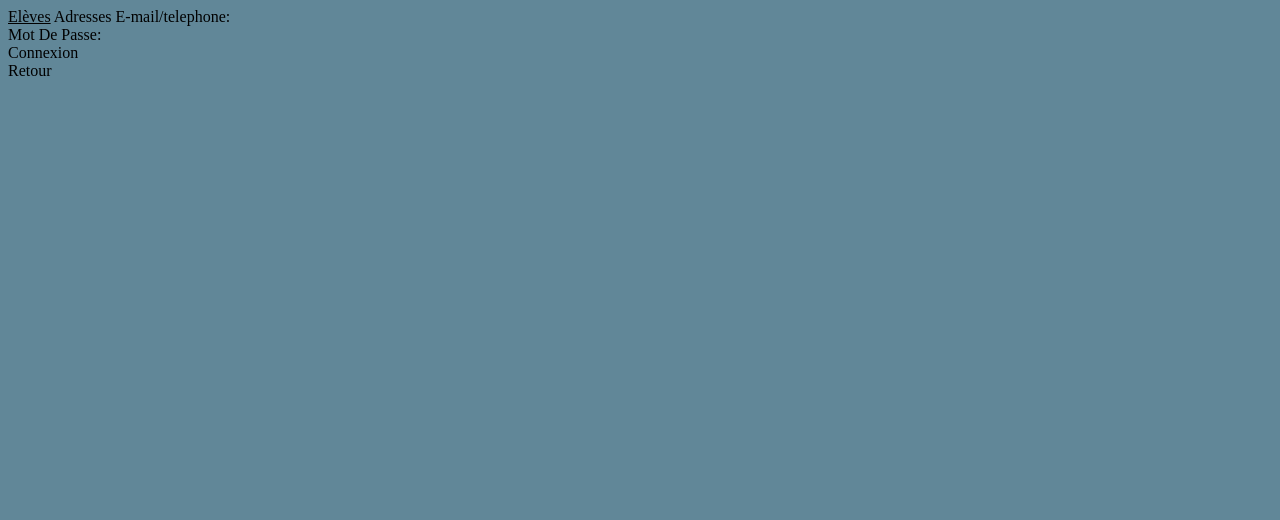
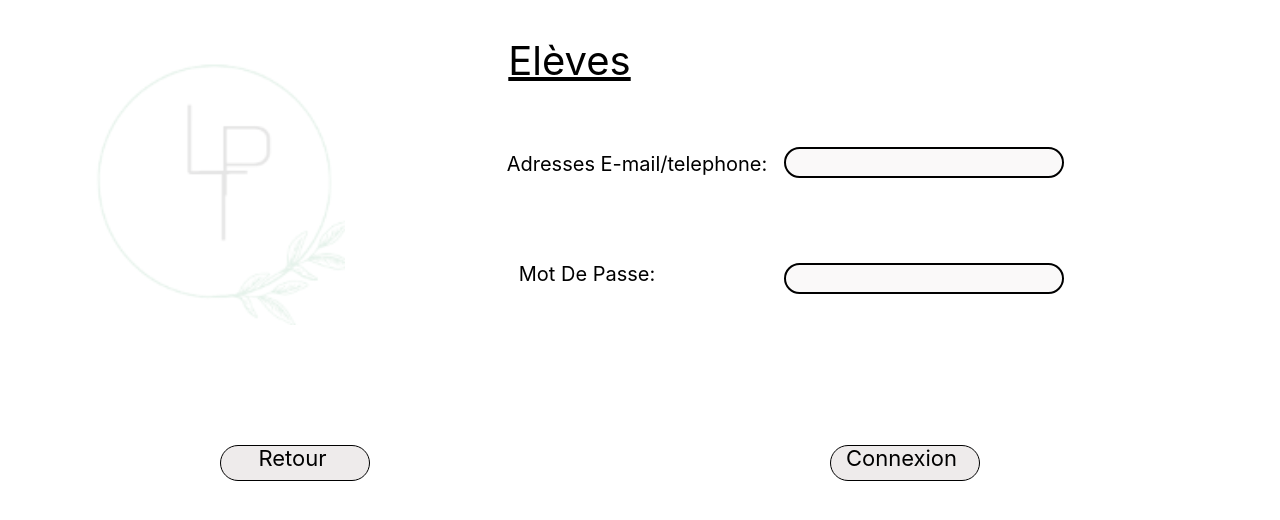
Before and after one commit to Marichouchou/Lycee_Tagne, a plain HTML site: page eleve.html in a window 1280 px wide. Drawn offline with Linux system fonts and the light colour scheme.

Commit message:
modification

```diff
--- a/eleve.css
+++ b/eleve.css
@@ -6,7 +6,7 @@
   }
   .v141_37 {
     width: 100%;
-    height: 975px;
+    height: 100%;
     background: rgba(255,255,255,1);
     opacity: 1;
     position: absolute;
@@ -22,8 +22,8 @@
     width: 283px;
     color: rgba(0,0,0,1);
     position: absolute;
-    top: 39px;
-    left: 490px;
+    top: 36px;
+    left: 428px;
     font-family: Inter;
     font-weight: regular;
     font-size: 40px;
@@ -34,8 +34,8 @@
     width: 414px;
     color: rgba(0,0,0,1);
     position: absolute;
-    top: 270px;
-    left: 430px;
+    top: 152px;
+    left: 258px;
     font-family: Inter;
     font-weight: Regular;
     font-size: 20px;
@@ -48,8 +48,8 @@
     background: rgba(238,235,235,0.30000001192092896);
     opacity: 1;
     position: absolute;
-    top: 267px;
-    left: 784px;
+    left: 655px;
+    top: 147px;
     border: 2px solid rgba(0,0,0,1);
     border-top-left-radius: 20px;
     border-top-right-radius: 20px;
@@ -61,8 +61,8 @@
     width: 414px;
     color: rgba(0,0,0,1);
     position: absolute;
-    top: 380px;
-    left: 380px;
+    top: 262px;
+    left: 219px;
     font-family: Inter;
     font-weight: Regular;
     font-size: 20px;
@@ -76,10 +76,10 @@
     background-repeat: no-repeat;
     background-position: center center;
     background-size: cover;
-    opacity: 1;
+    opacity: 0.1;
     position: absolute;
-    top: 119px;
-    left: 95px;
+    top: 25px;
+    left: 88px;
     overflow: hidden;
   }
   .v141_43 {
@@ -88,8 +88,8 @@
     background: rgba(238,235,235,1);
     opacity: 1;
     position: absolute;
-    top: 585px;
-    left: 830px;
+    top: 380px;
+    left: 779px;
     border: 1px solid rgba(0,0,0,1);
     border-top-left-radius: 20px;
     border-top-right-radius: 20px;
@@ -101,8 +101,8 @@
     width: 161px;
     color: rgba(0,0,0,1);
     position: absolute;
-    top: 591px;
-    left: 821px;
+    top: 384px;
+    left: 776px;
     font-family: Inter;
     font-weight: Regular;
     font-size: 22px;
@@ -116,7 +116,7 @@
     background: rgba(238,235,235,1);
     opacity: 1;
     position: absolute;
-    top: 595px;
+    top: 389px;
     left: 220px;
     border: 1px solid rgba(0,0,0,1);
     border-top-left-radius: 20px;
@@ -129,7 +129,7 @@
     width: 161px;
     color: rgba(0,0,0,1);
     position: absolute;
-    top: 601px;
+    top: 1px;
     left: 212px;
     font-family: Inter;
     font-weight: Regular;
@@ -143,8 +143,8 @@
     background: rgba(238,235,235,0.30000001192092896);
     opacity: 1;
     position: absolute;
-    top: 375px;
-    left: 784px;
+    top: 263px;
+    left: 651px;
     border: 2px solid rgba(0,0,0,1);
     border-top-left-radius: 20px;
     border-top-right-radius: 20px;
@@ -172,19 +172,19 @@
     left: 784px;
   }
   .v141_46{
-    top: 601px;
+    top: 445px;
     left: 212px
   }
   .v141_45{
-    top: 595px;
+    top: 445px;
     left: 220px;
   }
   .v141_44{
-    top: 591px;
+    top: 445px;
     left: 821px;
   }
   .v141_43{
-    top: 585px;
+    top: 445px;
     left: 830px;
   }
 }
@@ -196,9 +196,7 @@
     left: 40px;
 }
 .v141_39{
-  top:
-    margin-left: 271px
-    post
+    margin-left: 271px;
 }
 .v141_40{
   top: 144px;
@@ -239,18 +237,6 @@
 
 
 
-}
-
-
-
-
-
-
-
-
-
-
-
 
 
 
--- a/eleve.html
+++ b/eleve.html
@@ -4,7 +4,7 @@
     <meta charset="UTF-8">
     <meta http-equiv="X-UA-Compatible" content="IE=edge">
     <meta name="viewport" content="width=device-width, initial-scale=1.0">
-    <link rel="stylesheet" href="style.css">
+    <link rel="stylesheet" href="eleve.css">
     <title>ELEVE</title>
 </head>
 <body>
@@ -14,9 +14,9 @@
     <span class="v141_41">Mot De Passe:</span>
     <div class="v141_42"></div>
     <div class="v141_43"></div>
-    <span class="v141_44">Connexion</span>
+  <a href="fiche.html">  <div class="v141_44">Connexion</div></a>
     <div class="v141_45"></div>
-    <span class="v141_46">Retour</span>
+    <a href="formulaire.html">  <div class="v141_46"> Retour</div></a>
     <div class="v141_47"></div>
     </div>
     </body>
```
Also changed, not shown: fiche.html (+2 -2 lines).
